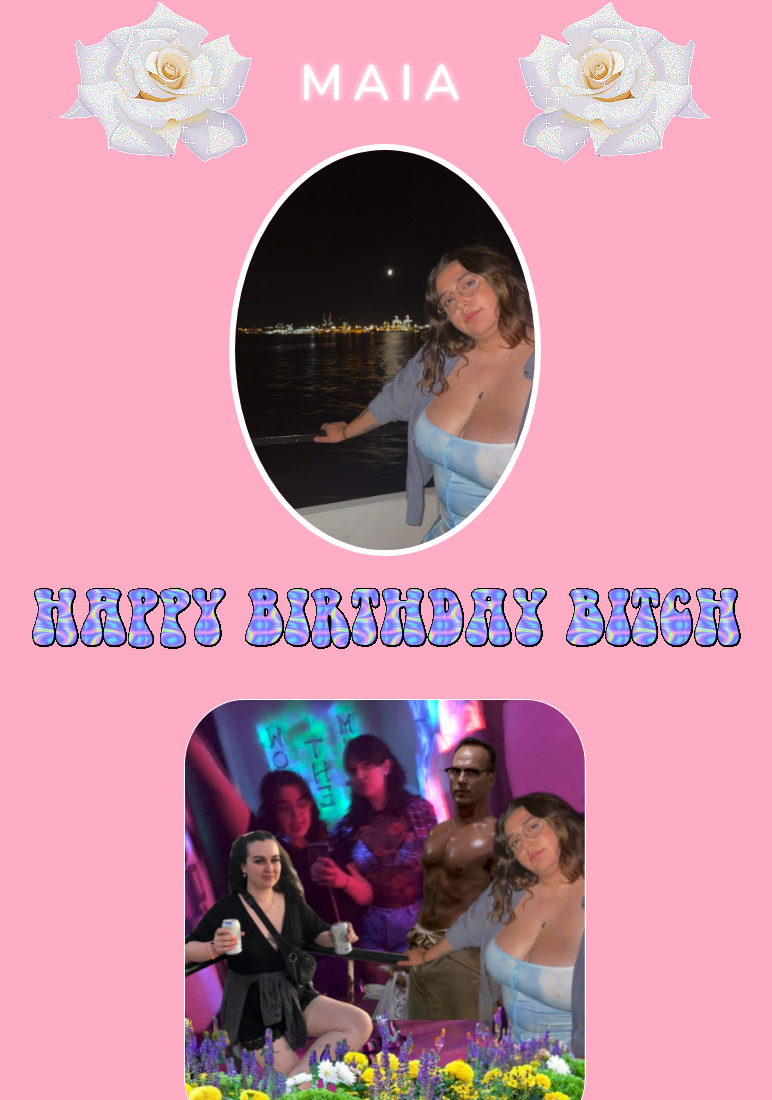
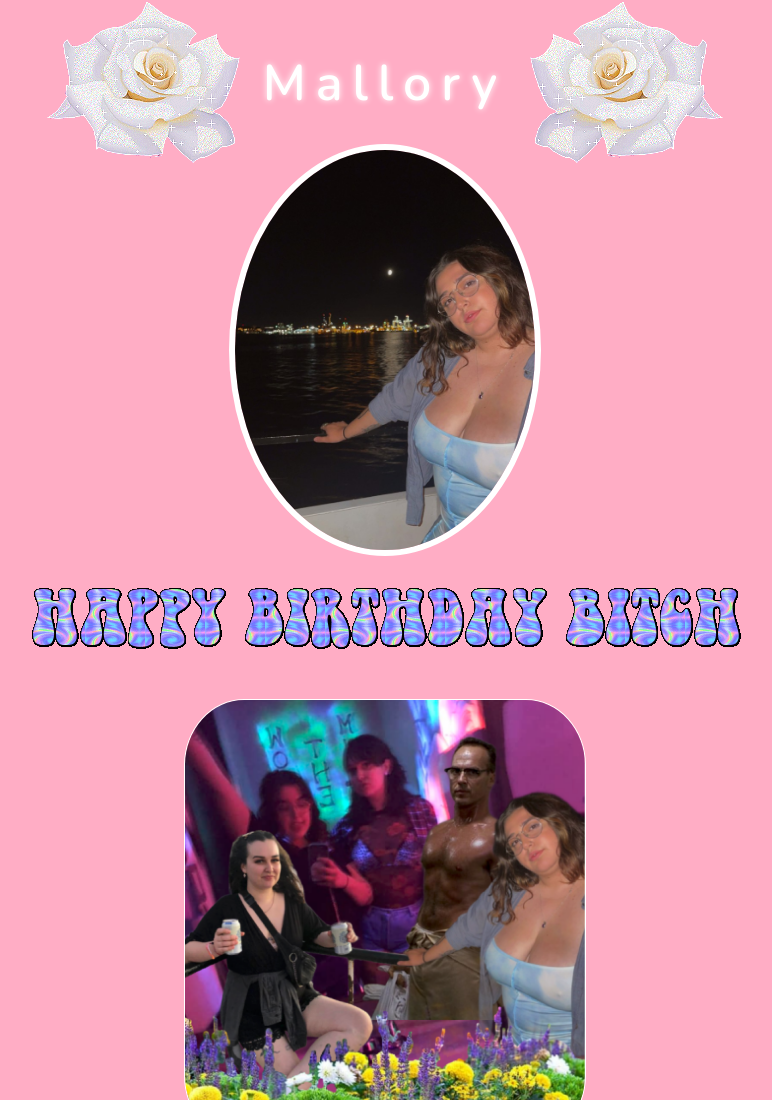
Before and after one commit to malpal420/birthday-gift-site, a website built with Vite: page index.html in a window 1280 px wide. Shown: the top 1100 px of the page, without its empty margins (255-1027 px from the left). Built offline with nearby package versions, Linux system fonts and the light colour scheme.

Commit message:
change name

```diff
--- a/index.html
+++ b/index.html
@@ -12,7 +12,7 @@
         <div id="header">
             <div class="title">
                 <img id="rose-gif" src="images/rose.gif">
-                <h1>MAIA</h1>
+                <h1>Mallory</h1>
                 <img id="rose-gif" src="images/roseflipped.gif">
             </div>
             <img id="maia" src="images/maia.jpg">
```
